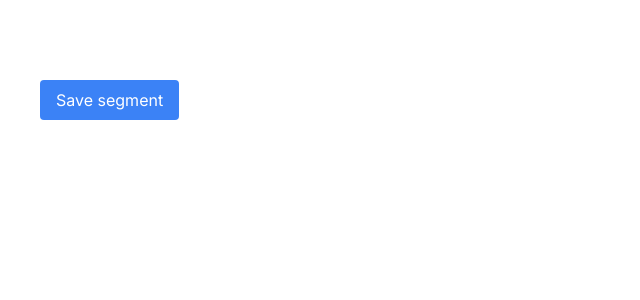
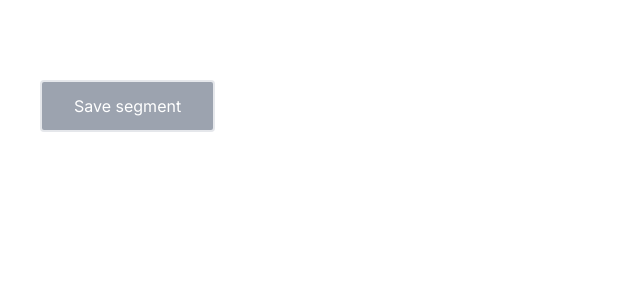
Before and after one commit to Ashutosh5333/custmorlabs, a Next.js app: page / in a window 1280 px wide. Shown: the top 300 px of the page, without its empty margins (0-640 px from the left). Built offline with nearby package versions, Linux system fonts and the light colour scheme.

Commit message:
feat:fix bugs

```diff
--- a/src/app/components/Homepage.jsx
+++ b/src/app/components/Homepage.jsx
@@ -15,7 +15,8 @@ export const Homepage = () => {
     <>
       <div className="w-[100%]   flex justify-start  border-black   items-center h-screen">
         <button
-          className="bg-blue-500 absolute left-10 top-20 text-white px-4 py-2 rounded"
+          className="bg-gray-400 text-white z-10 border-2 border-white-400 absolute
+           left-10 top-20  px-8 py-3 rounded"
           onClick={togglePopup}
         >
           Save segment
```
